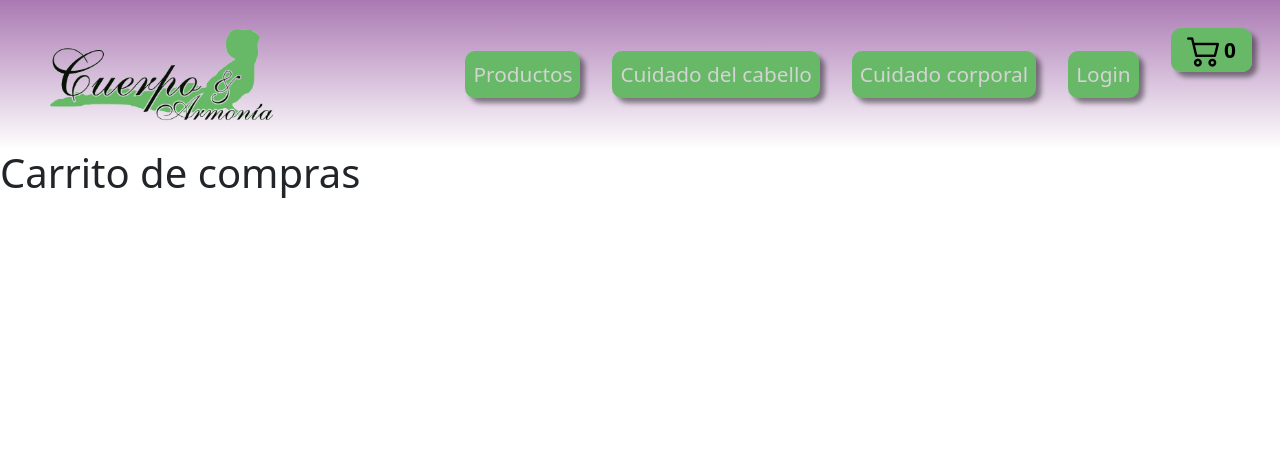
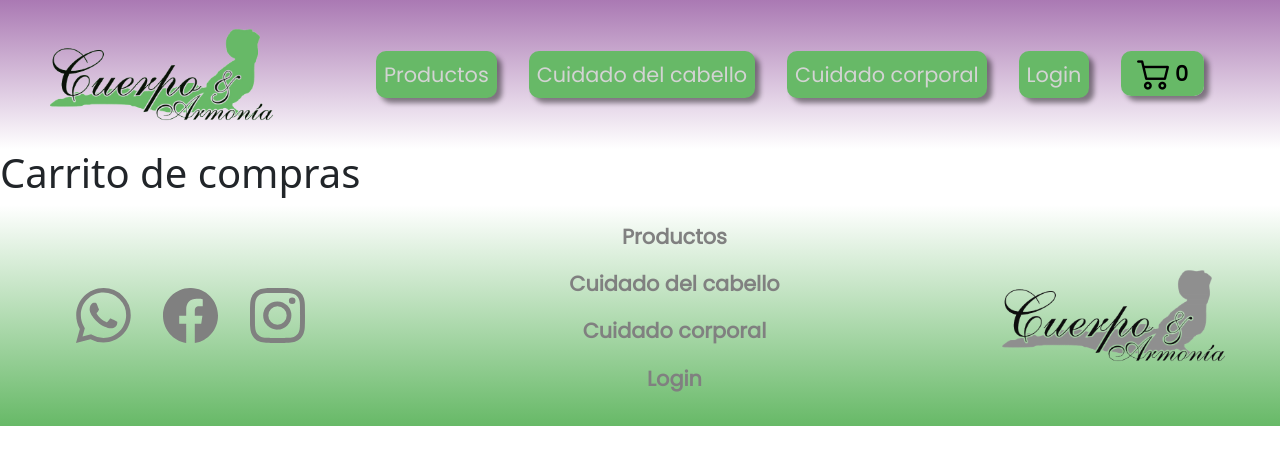
Before and after one commit to JuanBenega/proyecto-react, a React (Create React App) app: page /cart in a window 1280 px wide. Shown: the top 464 px of the page. Built offline with nearby package versions, Linux system fonts and the light colour scheme.

Commit message:
agregué el footer, con bootstrap y bootstrap-icons

```diff
--- a/package.json
+++ b/package.json
@@ -9,6 +9,7 @@
     "bootstrap": "^5.2.0",
     "react": "^18.2.0",
     "react-bootstrap": "^2.5.0",
+    "react-bootstrap-icons": "^1.8.4",
     "react-dom": "^18.2.0",
     "react-router-dom": "^6.3.0",
     "react-scripts": "^5.0.1",
--- a/src/App.js
+++ b/src/App.js
@@ -5,6 +5,7 @@ import Navb from './components/Navbar/Navbar';
 import Cart from "./components/Cart/Cart";
 import { BrowserRouter, Routes, Route } from "react-router-dom";
 import CartProvider from './context/CartContext';
+import Footer from './components/Footer/Footer';
 
 
 function App() {
@@ -20,6 +21,7 @@ function App() {
             <Route path='category/:catId' element={<ItemListContainer />} />
             <Route path='cart' element={<Cart />} />
         </Routes>
+        <Footer />
       </BrowserRouter>
     </ CartProvider>
   )
--- /dev/null
+++ b/src/components/Footer/Footer.css
@@ -0,0 +1,61 @@
+@import url('https://fonts.googleapis.com/css2?family=Poppins&display=swap');
+
+
+.footProp {
+    padding-left: 2rem;
+    background-image: linear-gradient(to top, #67b967, white);
+}
+
+.contFoot {
+    /* display: flex; */
+    justify-content: space-between;
+}
+
+.logo {
+    width: 15rem;
+    transition: all 0.2s;
+}
+
+.logo:hover, .btnFoot:hover {
+    transform: scale(110%);
+}
+
+.socialNet {
+    display: flex;
+    flex-direction: row;
+    margin-left: 1rem;
+}
+
+.listFoot {
+    font-family:  'Poppins', sans-serif;
+    display: flex;
+    flex-direction: column;
+    /* margin-right: 3rem; */
+    align-items: center;
+}
+
+.btnFoot {
+    text-decoration: none;
+    margin: 0 1rem;
+    /* padding: 0.5rem 1rem; */
+    font-size: 1.3rem;
+    font-weight: bold;
+    width: auto;
+    color: grey;
+    transition: all 0.5s;
+}
+
+@media only screen and (max-width:991px) {
+
+    .socialNet {
+
+        justify-content: center;
+    }
+
+    .contFoot {
+        /* display: flex; */
+        justify-content: center;
+        flex-direction: column;
+    }
+
+}
--- /dev/null
+++ b/src/components/Footer/Footer.jsx
@@ -0,0 +1,49 @@
+import './Footer.css';
+import Logo from '../img/Logo-ByN.png';
+import { Facebook } from 'react-bootstrap-icons'
+import { Whatsapp } from "react-bootstrap-icons";
+import { Instagram } from "react-bootstrap-icons";
+import 'bootstrap/dist/css/bootstrap.css';
+import { NavLink } from "react-router-dom";
+import Container from 'react-bootstrap/Container';
+import Nav from 'react-bootstrap/Nav';
+import Navbar from 'react-bootstrap/Navbar';
+
+const Footer = () => {
+    return (
+        <>
+            <Navbar expand="lg" bg="dark" variant="dark" className="footProp">
+                <Container className="contFoot">
+                    <Nav className='socialNet'>
+                        <NavLink to={"https://web.whatsapp.com"} className="d-flex justify-content-center">
+                            <Whatsapp size={55} className='btnFoot' />
+                        </NavLink>
+                        <NavLink to={"https://www.facebook.com/cuerpo.y.armonia/"}
+                            className="d-flex justify-content-center">
+                            <Facebook size={55} className='btnFoot' />
+                        </NavLink>
+                        <NavLink to={"https://www.instagram.com/cuerpo.y.armonia/"}
+                            className="d-flex justify-content-center">
+                            <Instagram size={55} className='btnFoot' />
+                        </NavLink>
+                    </Nav>
+                    <Nav >
+                        <ul className='listFoot'>
+                            <NavLink to={'/'} className="nav-link btnFoot">Productos</NavLink>
+                            <NavLink to={'/category/hair'} className="nav-link btnFoot">Cuidado del cabello</NavLink>
+                            <NavLink to={'/category/body'} className="nav-link btnFoot">Cuidado corporal</NavLink>
+                            <NavLink to={'/login'} className="nav-link btnFoot">Login</NavLink>
+                        </ul>
+                    </Nav>
+                    <Navbar.Brand>
+                        <NavLink to="/" className="navbar-brand">
+                            <img className="logo img-fluid" src={Logo} alt="Logo Cuerpo y Armonía" />
+                        </NavLink>
+                    </Navbar.Brand>
+                </Container>
+            </Navbar>
+        </>
+    )
+}
+
+export default Footer
--- a/src/components/Navbar/Navbar.css
+++ b/src/components/Navbar/Navbar.css
@@ -1,8 +1,6 @@
 .navProp {
     padding-left: 2rem;
     background-image: linear-gradient(to top, white, #aa79b3);
-    display: flex;
-    justify-content: space-between;
 }
 
 @import url('https://fonts.googleapis.com/css2?family=Poppins&display=swap');
@@ -10,6 +8,7 @@
 .container {
     max-width: 100%;
 }
+
 .logo {
     width: 15rem;
     transition: all 0.2s;
@@ -21,9 +20,6 @@
 
 .list {
     font-family: 'Poppins', sans-serif;
-    list-style: none;
-    display: flex;
-    flex-direction: row;
     margin-right: 3rem;
     align-items: center;
 }
--- a/src/components/Navbar/Navbar.jsx
+++ b/src/components/Navbar/Navbar.jsx
@@ -7,7 +7,7 @@ import { NavLink } from "react-router-dom";
 import Container from 'react-bootstrap/Container';
 import Nav from 'react-bootstrap/Nav';
 import Navbar from 'react-bootstrap/Navbar';
-import Button from 'react-bootstrap/Button';
+
 
 
 const Navb = () => {
@@ -21,7 +21,7 @@ const Navb = () => {
                 </Navbar.Brand>
                 <Navbar.Toggle aria-controls="responsive-navbar-nav" />
                 <Navbar.Collapse id="responsive-navbar-nav" className="justify-content-end">
-                    <Nav>
+                    <Nav className='list' >
                         <NavLink to={'/'} className="nav-link btnNav">Productos</NavLink>
                         <NavLink to={'/category/hair'} className="nav-link btnNav">Cuidado del cabello</NavLink>
                         <NavLink to={'/category/body'} className="nav-link btnNav">Cuidado corporal</NavLink>
```
Also changed, not shown: 1 other file (tests, documents, lock files or other folders).
